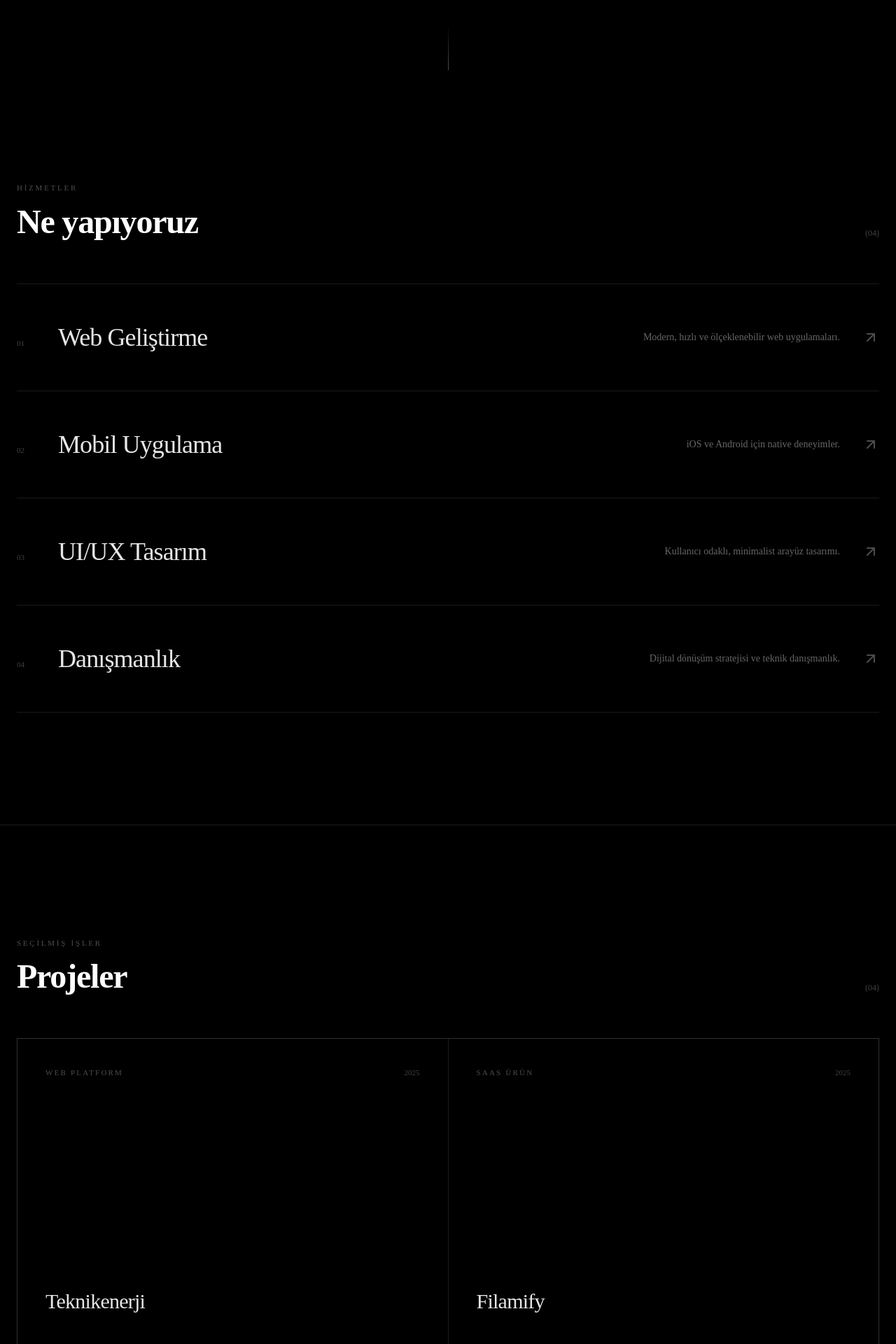
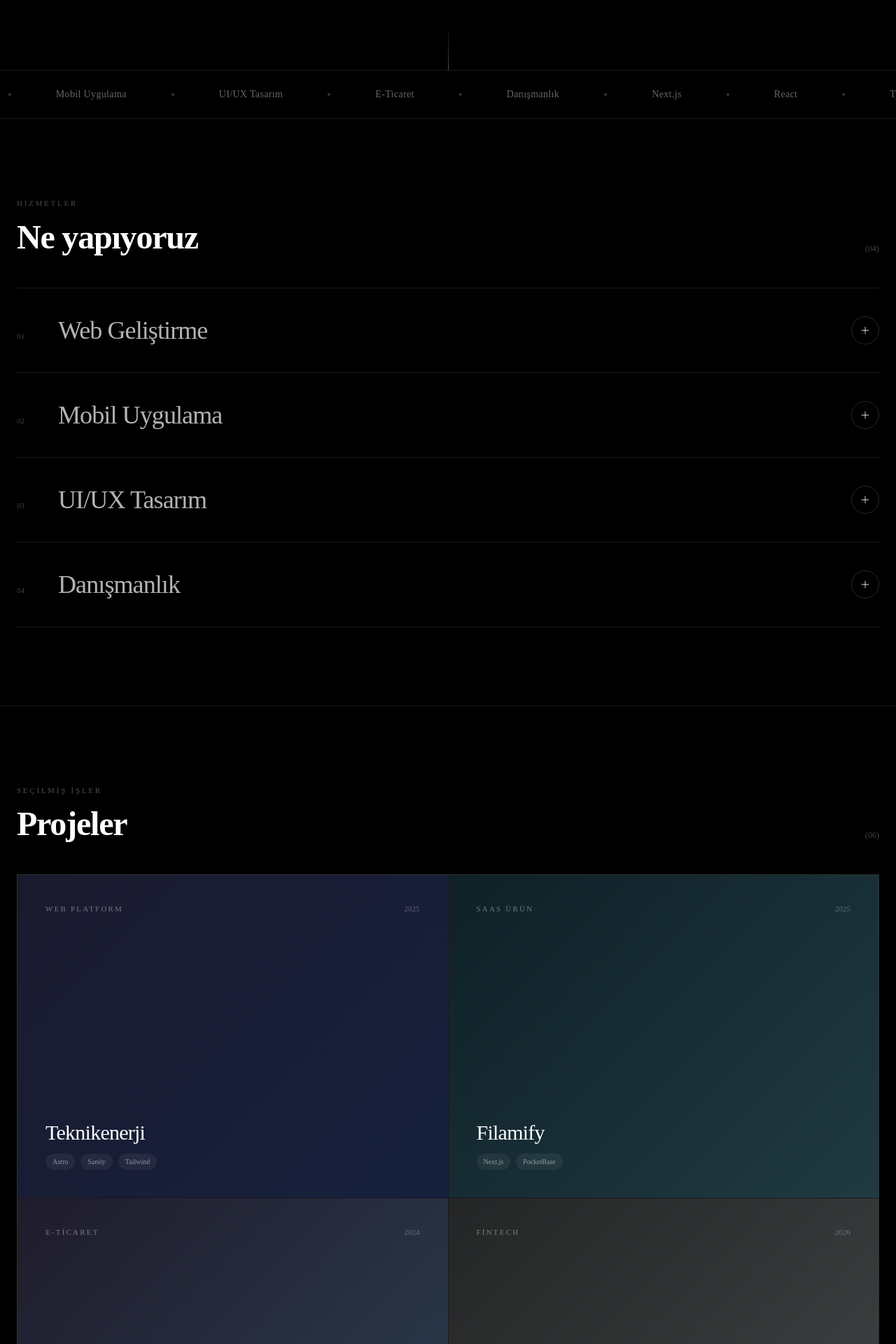
Before and after one commit to hitnux/bilgin.net.tr, a Next.js app: page / in a window 1280 px wide. Shown: the part 700-2620 px from the top of the page at 70% size. Built offline with nearby package versions, Linux system fonts and the light colour scheme.

Commit message:
feat: richer homepage content
- Marquee strip with services/tech keywords
- Services as expandable accordion rows with tags
- 6 projects with gradient tiles and tech tags
- New Process section (4 steps with hover line)
- Testimonial section
- Reduced vertical spacing

```diff
--- a/src/app/page.tsx
+++ b/src/app/page.tsx
@@ -1,18 +1,24 @@
 'use client'
 
 import { Hero } from '@/components/sections/Hero'
+import { Marquee } from '@/components/sections/Marquee'
 import { Services } from '@/components/sections/Services'
 import { Projects } from '@/components/sections/Projects'
+import { Process } from '@/components/sections/Process'
 import { About } from '@/components/sections/About'
+import { Testimonial } from '@/components/sections/Testimonial'
 import { Contact } from '@/components/sections/Contact'
 
 export default function Home() {
   return (
     <>
       <Hero font="comfortaa" />
+      <Marquee />
       <Services />
       <Projects />
+      <Process />
       <About />
+      <Testimonial />
       <Contact />
     </>
   )
--- /dev/null
+++ b/src/components/sections/Marquee.tsx
@@ -0,0 +1,35 @@
+'use client'
+
+import { motion } from 'framer-motion'
+
+const items = [
+  'Web Geliştirme',
+  'Mobil Uygulama',
+  'UI/UX Tasarım',
+  'E-Ticaret',
+  'Danışmanlık',
+  'Next.js',
+  'React',
+  'TypeScript',
+]
+
+export function Marquee() {
+  return (
+    <div className="relative border-y border-white/10 py-6 overflow-hidden">
+      <motion.div
+        className="flex items-center gap-16 whitespace-nowrap"
+        animate={{ x: ['0%', '-50%'] }}
+        transition={{ duration: 30, repeat: Infinity, ease: 'linear' }}
+      >
+        {[...items, ...items].map((item, i) => (
+          <div key={i} className="flex items-center gap-16">
+            <span className="text-sm text-white/40 tracking-wide">
+              {item}
+            </span>
+            <span className="w-1 h-1 rounded-full bg-white/20" />
+          </div>
+        ))}
+      </motion.div>
+    </div>
+  )
+}
--- /dev/null
+++ b/src/components/sections/Process.tsx
@@ -0,0 +1,75 @@
+'use client'
+
+import { motion } from 'framer-motion'
+import { Reveal } from '@/components/ui/Reveal'
+
+const steps = [
+  {
+    num: '01',
+    title: 'Keşif',
+    description:
+      'İhtiyaçlarınızı dinliyor, hedeflerinizi ve kısıtlarınızı anlıyoruz.',
+  },
+  {
+    num: '02',
+    title: 'Tasarım',
+    description:
+      'Wireframe ve prototiplerle vizyonu somutlaştırıyor, sizinle birlikte şekillendiriyoruz.',
+  },
+  {
+    num: '03',
+    title: 'Geliştirme',
+    description:
+      'Modern teknolojilerle temiz, test edilebilir kod yazıyoruz. Süreç boyunca şeffafız.',
+  },
+  {
+    num: '04',
+    title: 'Teslim & Destek',
+    description:
+      'Zamanında teslim ediyor, yayından sonraki süreçte yanınızda kalıyoruz.',
+  },
+]
+
+export function Process() {
+  return (
+    <section className="py-20 md:py-28 border-t border-white/10">
+      <div className="container mx-auto px-6">
+        <Reveal>
+          <div className="mb-12">
+            <p className="text-[11px] text-white/30 tracking-[0.25em] uppercase mb-4">
+              Süreç
+            </p>
+            <h2 className="text-3xl md:text-5xl font-semibold tracking-tight">
+              Nasıl çalışıyoruz
+            </h2>
+          </div>
+        </Reveal>
+
+        <div className="grid grid-cols-1 md:grid-cols-4 gap-8 md:gap-6">
+          {steps.map((step, i) => (
+            <Reveal key={step.num} delay={i * 0.1}>
+              <motion.div
+                className="group relative pt-8 border-t border-white/15"
+                whileHover={{ y: -4 }}
+                transition={{ duration: 0.3 }}
+              >
+                {/* Hover line highlight */}
+                <div className="absolute top-0 left-0 h-px w-0 bg-white group-hover:w-full transition-all duration-500" />
+
+                <span className="text-[11px] text-white/25 font-mono">
+                  {step.num}
+                </span>
+                <h3 className="mt-4 text-lg font-medium text-white/90">
+                  {step.title}
+                </h3>
+                <p className="mt-2 text-sm text-white/40 leading-relaxed">
+                  {step.description}
+                </p>
+              </motion.div>
+            </Reveal>
+          ))}
+        </div>
+      </div>
+    </section>
+  )
+}
--- a/src/components/sections/Projects.tsx
+++ b/src/components/sections/Projects.tsx
@@ -5,18 +5,56 @@ import { ArrowUpRight } from 'lucide-react'
 import { Reveal } from '@/components/ui/Reveal'
 
 const projects = [
-  { title: 'Teknikenerji', category: 'Web Platform', year: '2025' },
-  { title: 'Filamify', category: 'SaaS Ürün', year: '2025' },
-  { title: 'Pazarora', category: 'E-Ticaret', year: '2024' },
-  { title: 'E-Cüzdan', category: 'FinTech', year: '2026' },
+  {
+    title: 'Teknikenerji',
+    category: 'Web Platform',
+    year: '2025',
+    gradient: 'linear-gradient(135deg, #1a1a2e 0%, #16213e 100%)',
+    tags: ['Astro', 'Sanity', 'Tailwind'],
+  },
+  {
+    title: 'Filamify',
+    category: 'SaaS Ürün',
+    year: '2025',
+    gradient: 'linear-gradient(135deg, #0f2027 0%, #203a43 100%)',
+    tags: ['Next.js', 'PocketBase'],
+  },
+  {
+    title: 'Pazarora',
+    category: 'E-Ticaret',
+    year: '2024',
+    gradient: 'linear-gradient(135deg, #1f1c2c 0%, #2c3e50 100%)',
+    tags: ['WordPress', 'WooCommerce'],
+  },
+  {
+    title: 'E-Cüzdan',
+    category: 'FinTech',
+    year: '2026',
+    gradient: 'linear-gradient(135deg, #232526 0%, #414345 100%)',
+    tags: ['React', 'MUI', 'PocketBase'],
+  },
+  {
+    title: 'Hazne',
+    category: 'Mobil Uygulama',
+    year: '2026',
+    gradient: 'linear-gradient(135deg, #0d1117 0%, #1c2530 100%)',
+    tags: ['React Native', 'Expo'],
+  },
+  {
+    title: 'OktOs',
+    category: 'Ürün',
+    year: '2024',
+    gradient: 'linear-gradient(135deg, #16161d 0%, #252533 100%)',
+    tags: ['Ürün Tasarımı'],
+  },
 ]
 
 export function Projects() {
   return (
-    <section id="projeler" className="py-28 md:py-40 border-t border-white/10">
+    <section id="projeler" className="py-20 md:py-28 border-t border-white/10">
       <div className="container mx-auto px-6">
         <Reveal>
-          <div className="flex items-end justify-between mb-16">
+          <div className="flex items-end justify-between mb-12">
             <div>
               <p className="text-[11px] text-white/30 tracking-[0.25em] uppercase mb-4">
                 Seçilmiş İşler
@@ -33,14 +71,20 @@ export function Projects() {
 
         <div className="grid grid-cols-1 md:grid-cols-2 gap-px bg-white/10 border border-white/10">
           {projects.map((project, i) => (
-            <Reveal key={project.title} delay={i * 0.05}>
+            <Reveal key={project.title} delay={(i % 2) * 0.05}>
               <motion.a
                 href="#"
                 className="group relative block bg-black aspect-[4/3] overflow-hidden"
                 whileHover="hover"
                 initial="rest"
               >
-                {/* Subtle hover gradient */}
+                {/* Gradient tile */}
+                <div
+                  className="absolute inset-0 transition-transform duration-700 group-hover:scale-105"
+                  style={{ background: project.gradient }}
+                />
+
+                {/* Hover glow */}
                 <motion.div
                   className="absolute inset-0"
                   variants={{
@@ -50,23 +94,23 @@ export function Projects() {
                   transition={{ duration: 0.5 }}
                   style={{
                     background:
-                      'radial-gradient(circle at 50% 100%, rgba(255,255,255,0.06) 0%, transparent 70%)',
+                      'radial-gradient(circle at 50% 100%, rgba(255,255,255,0.08) 0%, transparent 70%)',
                   }}
                 />
 
                 <div className="relative h-full flex flex-col justify-between p-8 md:p-10">
                   <div className="flex items-start justify-between">
-                    <span className="text-[11px] text-white/30 tracking-[0.2em] uppercase">
+                    <span className="text-[11px] text-white/40 tracking-[0.2em] uppercase">
                       {project.category}
                     </span>
-                    <span className="text-[11px] text-white/25 font-mono">
+                    <span className="text-[11px] text-white/30 font-mono">
                       {project.year}
                     </span>
                   </div>
 
                   <div>
                     <motion.h3
-                      className="text-2xl md:text-3xl font-medium tracking-tight text-white/90 group-hover:text-white transition-colors"
+                      className="text-2xl md:text-3xl font-medium tracking-tight text-white"
                       variants={{
                         rest: { y: 0 },
                         hover: { y: -4 },
@@ -75,29 +119,28 @@ export function Projects() {
                     >
                       {project.title}
                     </motion.h3>
-                    <div className="mt-3 overflow-hidden h-4">
-                      <motion.p
-                        className="text-xs text-white/40"
-                        variants={{
-                          rest: { y: 20, opacity: 0 },
-                          hover: { y: 0, opacity: 1 },
-                        }}
-                        transition={{ duration: 0.3, delay: 0.05 }}
-                      >
-                        Detayları gör →
-                      </motion.p>
+
+                    <div className="mt-3 flex flex-wrap gap-2">
+                      {project.tags.map((tag) => (
+                        <span
+                          key={tag}
+                          className="px-2.5 py-1 text-[10px] rounded-full bg-white/[0.06] text-white/50 backdrop-blur-sm"
+                        >
+                          {tag}
+                        </span>
+                      ))}
                     </div>
                   </div>
 
                   <motion.div
-                    className="absolute top-8 right-8"
+                    className="absolute top-8 right-8 w-9 h-9 rounded-full border border-white/20 flex items-center justify-center"
                     variants={{
                       rest: { opacity: 0, scale: 0.8 },
                       hover: { opacity: 1, scale: 1 },
                     }}
                     transition={{ duration: 0.3 }}
                   >
-                    <ArrowUpRight className="h-5 w-5 text-white/60" />
+                    <ArrowUpRight className="h-4 w-4 text-white" />
                   </motion.div>
                 </div>
               </motion.a>
--- a/src/components/sections/Services.tsx
+++ b/src/components/sections/Services.tsx
@@ -1,38 +1,49 @@
 'use client'
 
-import { motion } from 'framer-motion'
-import { ArrowUpRight } from 'lucide-react'
+import { useState } from 'react'
+import { motion, AnimatePresence } from 'framer-motion'
+import { Plus } from 'lucide-react'
 import { Reveal } from '@/components/ui/Reveal'
 
 const services = [
   {
     num: '01',
     title: 'Web Geliştirme',
-    description: 'Modern, hızlı ve ölçeklenebilir web uygulamaları.',
+    description:
+      'Next.js, React ve TypeScript ile modern, hızlı ve ölçeklenebilir web uygulamaları. SEO optimizasyonu, performans ve erişilebilirlik odaklı geliştirme.',
+    tags: ['Next.js', 'React', 'TypeScript', 'Tailwind'],
   },
   {
     num: '02',
     title: 'Mobil Uygulama',
-    description: 'iOS ve Android için native deneyimler.',
+    description:
+      'React Native ile iOS ve Android için tek kod tabanından native deneyimler. App Store ve Play Store yayın süreci dahil uçtan uca çözüm.',
+    tags: ['React Native', 'Expo', 'iOS', 'Android'],
   },
   {
     num: '03',
     title: 'UI/UX Tasarım',
-    description: 'Kullanıcı odaklı, minimalist arayüz tasarımı.',
+    description:
+      'Kullanıcı araştırmasından prototipe, wireframe\'den final tasarıma. Figma ile tasarım sistemi kurulumu ve design token yönetimi.',
+    tags: ['Figma', 'Prototip', 'Design System', 'Wireframe'],
   },
   {
     num: '04',
     title: 'Danışmanlık',
-    description: 'Dijital dönüşüm stratejisi ve teknik danışmanlık.',
+    description:
+      'Teknoloji seçimi, mimari kararlar ve dijital dönüşüm stratejisi. Mevcut sistemlerinizi analiz eder, yol haritası çıkarırız.',
+    tags: ['Mimari', 'Strateji', 'Audit', 'Roadmap'],
   },
 ]
 
 export function Services() {
+  const [openIndex, setOpenIndex] = useState<number | null>(null)
+
   return (
-    <section id="hizmetler" className="py-28 md:py-40">
+    <section id="hizmetler" className="py-20 md:py-28">
       <div className="container mx-auto px-6">
         <Reveal>
-          <div className="flex items-end justify-between mb-16">
+          <div className="flex items-end justify-between mb-12">
             <div>
               <p className="text-[11px] text-white/30 tracking-[0.25em] uppercase mb-4">
                 Hizmetler
@@ -50,15 +61,19 @@ export function Services() {
         <div className="border-t border-white/10">
           {services.map((service, i) => (
             <Reveal key={service.num} delay={i * 0.05}>
+              <div className="border-b border-white/10">
+                <button
+                  onClick={() => setOpenIndex(openIndex === i ? null : i)}
+                  className="group relative w-full text-left py-8 md:py-10 cursor-none"
+                >
+                  {/* Hover background */}
                   <motion.div
-                className="group relative border-b border-white/10 py-10 md:py-14 cursor-default"
-                initial="rest"
-                whileHover="hover"
-              >
-                {/* Hover background wipe */}
-                <motion.div
-                  className="absolute inset-0 bg-white/[0.03]"
-                  variants={{ rest: { scaleX: 0 }, hover: { scaleX: 1 } }}
+                    className="absolute inset-0 bg-white/[0.02]"
+                    initial={{ scaleX: 0 }}
+                    animate={{
+                      scaleX: openIndex === i ? 1 : 0,
+                    }}
+                    whileHover={{ scaleX: openIndex === i ? 1 : 0.5 }}
                     transition={{ duration: 0.4, ease: [0.16, 1, 0.3, 1] }}
                     style={{ originX: 0 }}
                   />
@@ -68,33 +83,55 @@ export function Services() {
                       <span className="text-[11px] text-white/25 font-mono">
                         {service.num}
                       </span>
-                    <h3 className="text-2xl md:text-4xl font-medium tracking-tight text-white/90 group-hover:text-white transition-colors">
+                      <h3
+                        className={`text-2xl md:text-4xl font-medium tracking-tight transition-colors ${
+                          openIndex === i
+                            ? 'text-white'
+                            : 'text-white/70 group-hover:text-white'
+                        }`}
+                      >
                         {service.title}
                       </h3>
                     </div>
 
-                  <div className="flex items-center gap-8">
-                    <p className="hidden md:block text-sm text-white/40 max-w-xs text-right">
+                    <motion.div
+                      animate={{ rotate: openIndex === i ? 45 : 0 }}
+                      transition={{ duration: 0.3 }}
+                      className="shrink-0 w-10 h-10 rounded-full border border-white/15 flex items-center justify-center group-hover:border-white/40 transition-colors"
+                    >
+                      <Plus className="h-4 w-4 text-white/60" />
+                    </motion.div>
+                  </div>
+                </button>
+
+                <AnimatePresence initial={false}>
+                  {openIndex === i && (
+                    <motion.div
+                      initial={{ height: 0, opacity: 0 }}
+                      animate={{ height: 'auto', opacity: 1 }}
+                      exit={{ height: 0, opacity: 0 }}
+                      transition={{ duration: 0.4, ease: [0.16, 1, 0.3, 1] }}
+                      className="overflow-hidden"
+                    >
+                      <div className="pb-10 pl-12 md:pl-24 pr-6">
+                        <p className="text-sm md:text-base text-white/50 leading-relaxed max-w-2xl">
                           {service.description}
                         </p>
-                    <motion.div
-                      variants={{
-                        rest: { rotate: 0, opacity: 0.3 },
-                        hover: { rotate: 45, opacity: 1 },
-                      }}
-                      transition={{ duration: 0.3 }}
-                      className="shrink-0"
+                        <div className="mt-5 flex flex-wrap gap-2">
+                          {service.tags.map((tag) => (
+                            <span
+                              key={tag}
+                              className="px-3 py-1.5 text-[11px] rounded-full border border-white/10 text-white/40"
                             >
-                      <ArrowUpRight className="h-6 w-6 text-white" />
-                    </motion.div>
+                              {tag}
+                            </span>
+                          ))}
                         </div>
                       </div>
-
-                {/* Mobile description */}
-                <p className="md:hidden relative mt-3 ml-12 text-sm text-white/40">
-                  {service.description}
-                </p>
                     </motion.div>
+                  )}
+                </AnimatePresence>
+              </div>
             </Reveal>
           ))}
         </div>
--- /dev/null
+++ b/src/components/sections/Testimonial.tsx
@@ -0,0 +1,32 @@
+'use client'
+
+import { motion } from 'framer-motion'
+import { Quote } from 'lucide-react'
+import { Reveal } from '@/components/ui/Reveal'
+
+export function Testimonial() {
+  return (
+    <section className="py-20 md:py-28 border-t border-white/10">
+      <div className="container mx-auto px-6">
+        <Reveal>
+          <div className="max-w-3xl mx-auto text-center">
+            <Quote className="h-6 w-6 text-white/20 mx-auto mb-8" />
+            <blockquote className="text-xl md:text-2xl font-light leading-relaxed text-white/70">
+              &ldquo;Bilgin ile çalışmak, teknoloji projemizi fikirden
+              üretime en hızlı ve en keyifli taşıdığımız süreç oldu.
+              Her detay düşünülmüş, her satır kod temiz.&rdquo;
+            </blockquote>
+            <div className="mt-8">
+              <p className="text-sm font-medium text-white/80">
+                Pazarora Ekibi
+              </p>
+              <p className="text-xs text-white/30 mt-1">
+                E-Ticaret Platformu
+              </p>
+            </div>
+          </div>
+        </Reveal>
+      </div>
+    </section>
+  )
+}
```
Lines whose indentation alone changed are shown as unchanged.
